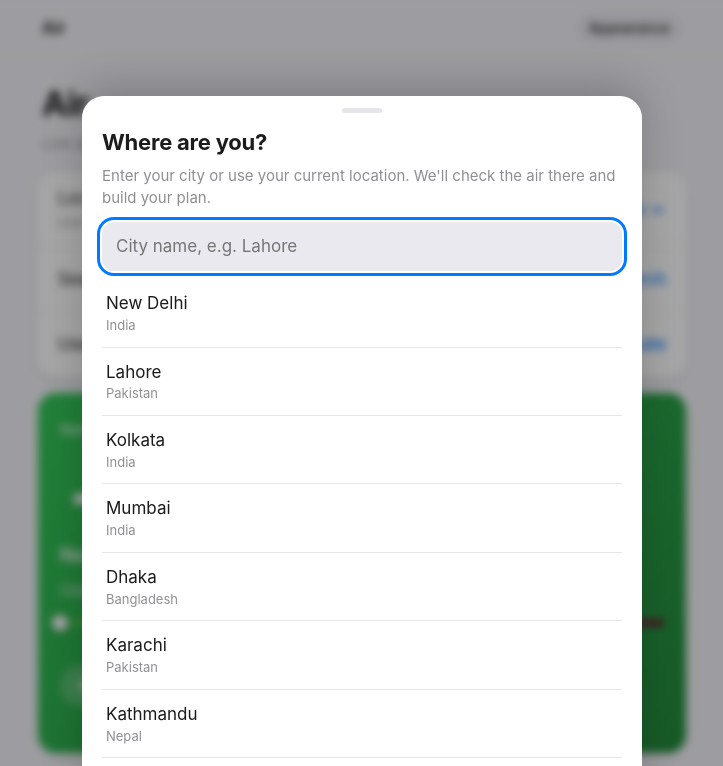
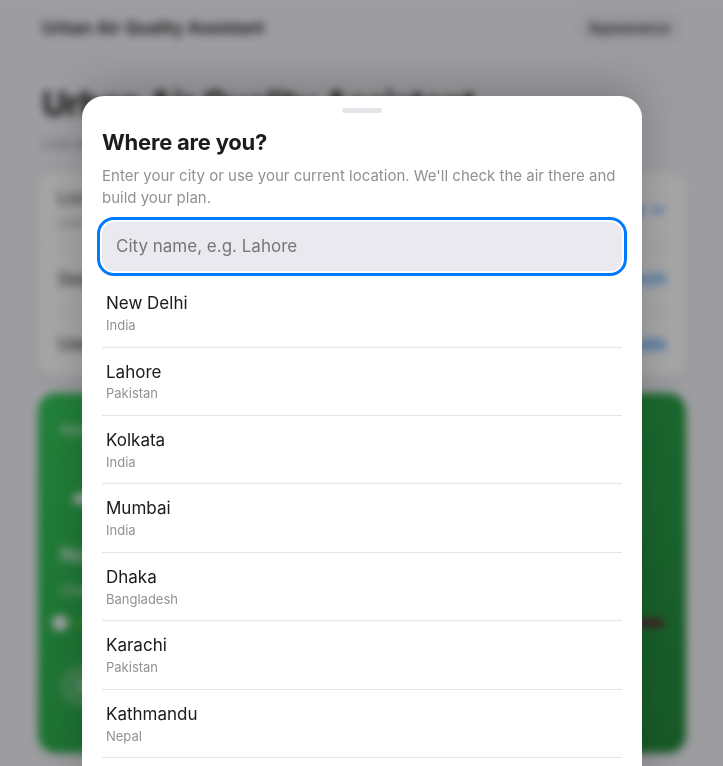
Before and after one commit to studiovarn-tech/urban-air-quality-assistant, a plain HTML site: page index.html in a window 1280 px wide. Shown: the top 766 px of the page, without its empty margins (278-1001 px from the left). Drawn offline with Linux system fonts and the light colour scheme.

Commit message:
Name the app Urban Air Quality Assistant in the header and title
Co-Authored-By: Claude Haiku 5.5 <noreply@anthropic.com>

```diff
--- a/index.html
+++ b/index.html
@@ -4,7 +4,7 @@
   <meta charset="utf-8">
   <meta name="viewport" content="width=device-width, initial-scale=1, viewport-fit=cover">
   <meta name="color-scheme" content="light dark">
-  <title>Air · Urban Air Quality Assistant</title>
+  <title>Urban Air Quality Assistant</title>
   <meta name="description" content="Live air quality for your city, with personalized low-emission routines and indoor air hacks for winter smog.">
   <style>
     :root {
@@ -228,13 +228,13 @@
 <body>
   <header class="topbar">
     <div class="topbar-inner">
-      <span class="brand">Air</span>
+      <span class="brand">Urban Air Quality Assistant</span>
       <button class="theme-btn" id="theme-toggle" type="button" aria-label="Toggle light or dark appearance">Appearance</button>
     </div>
   </header>
 
   <main>
-    <h1 class="large-title">Air</h1>
+    <h1 class="large-title">Urban Air Quality Assistant</h1>
     <p class="subtitle">Live air quality and a daily plan for your family.</p>
 
     <div class="stack">
```
